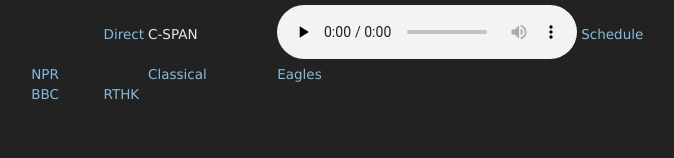
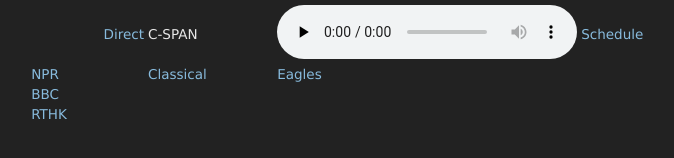
Before and after one commit to danburd/danburd.github.io, a Jekyll site: the page radio.html, which Jekyll copies as it is, in a window 1280 px wide. Shown: the part 249-407 px from the top of the page, without its empty margins (298-972 px from the left). Built offline with Jekyll 4.4.1, drawn with Linux system fonts in a browser that asks for light colours.

Commit message:
Update radio.html

```diff
--- a/radio.html
+++ b/radio.html
@@ -104,7 +104,10 @@
   </tr>
   <tr>
    <td><a href="/bbc.html">BBC</a></td>
+  </tr>
+  <tr>
    <td><a href="/rthk.html">RTHK</a></td>
+  </tr>
 </table>
 </body>
 </html>
```
